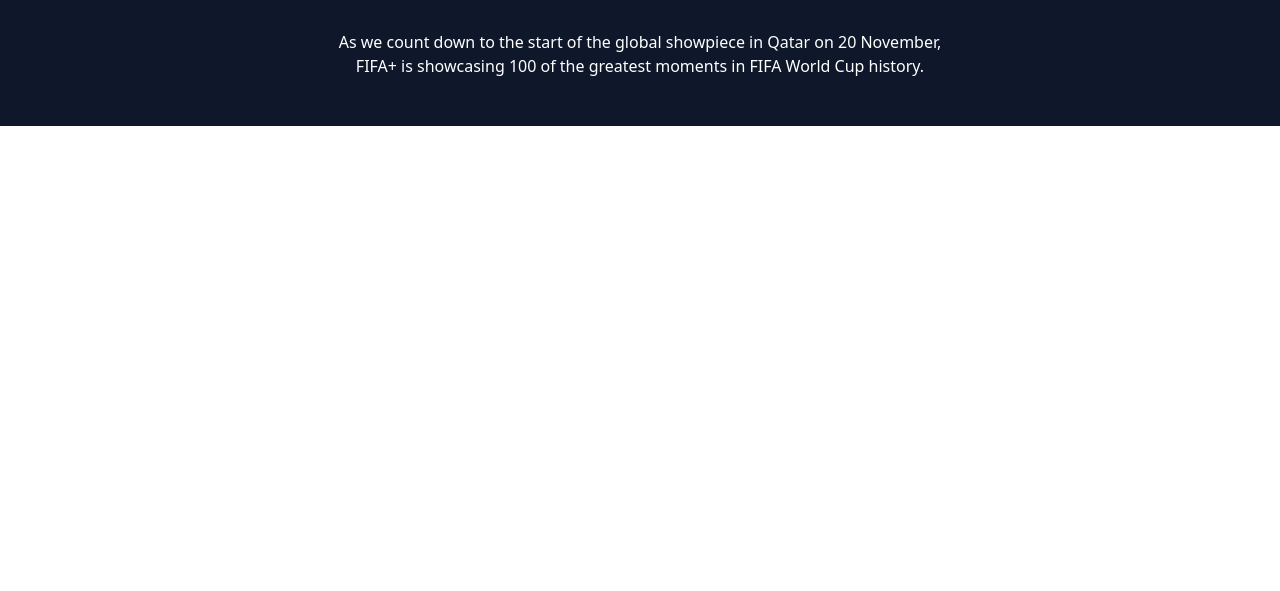
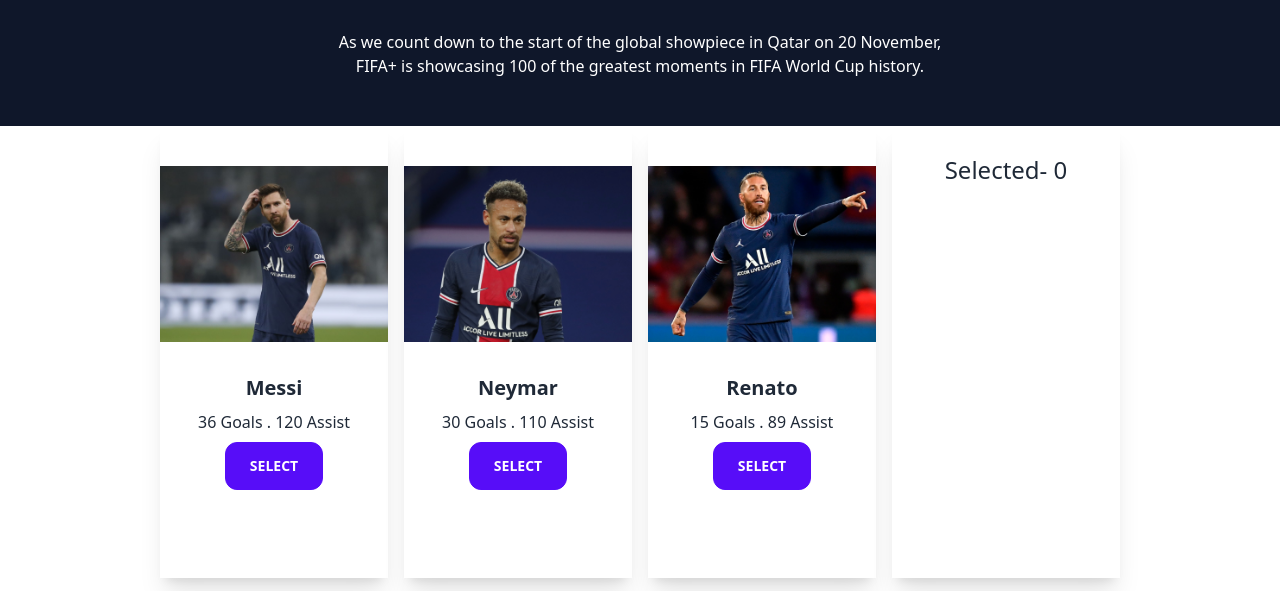
Before and after one commit to Rakibhasaniu/best-five-player, a plain HTML site: page index.html in a window 1280 px wide. Shown: the part 202-793 px from the top of the page. Drawn offline with nearby package versions, Linux system fonts and the light colour scheme.

Commit message:
main section added

```diff
--- a/index.html
+++ b/index.html
@@ -29,7 +29,7 @@
         <div class=""></div>
       </div>
     </header>
-    <!-- <main class="w-9/12 mx-auto">
+    <main class="w-9/12 mx-auto">
       <div class="grid gap-4 grid-cols-4 grid-rows-2">
         <div class="bg-base-100 shadow-xl">
           <figure class="pt-10">
@@ -133,7 +133,7 @@
           </div>
         </div>
       </div>
-    </main> -->
+    </main>
     <!-- <footer class="text-white text-center mb-12 mt-10">
       <p>Copyright @ 2022 All Rights Reserved.</p>
     </footer> -->
```
